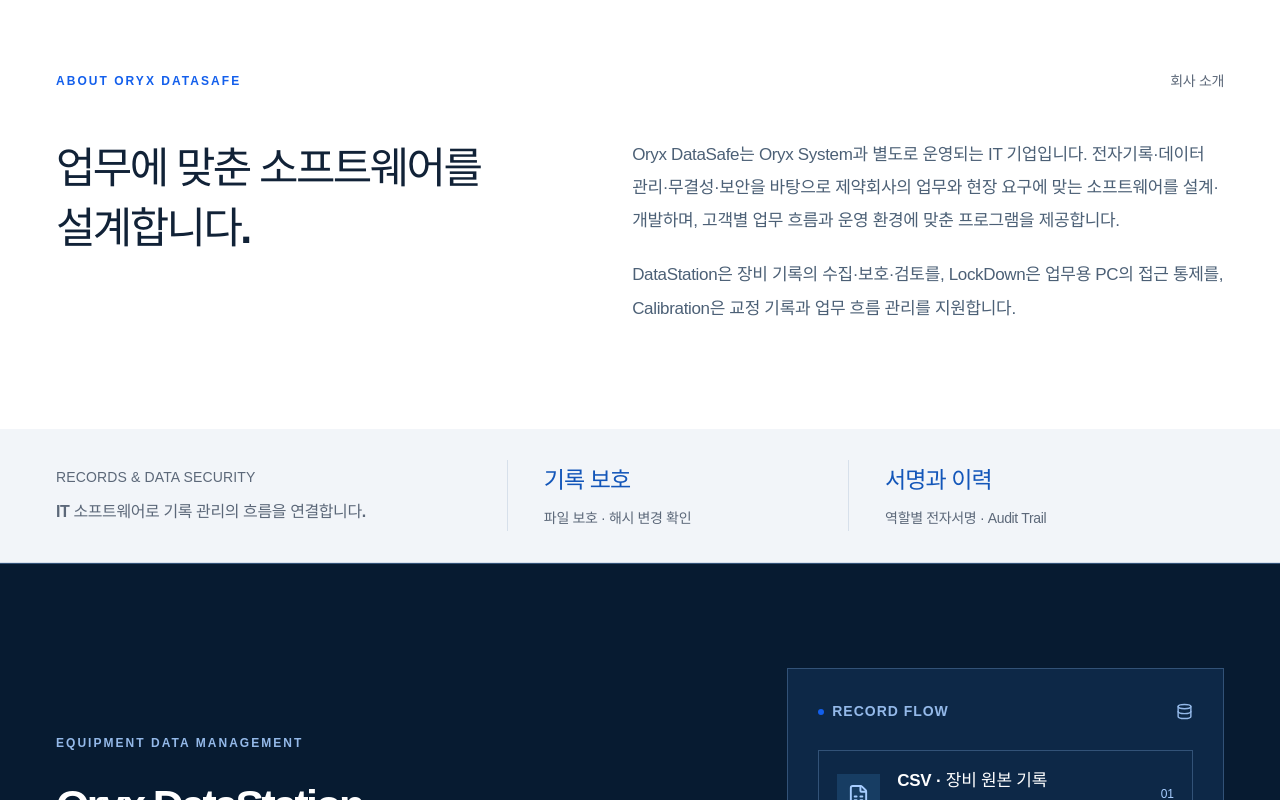
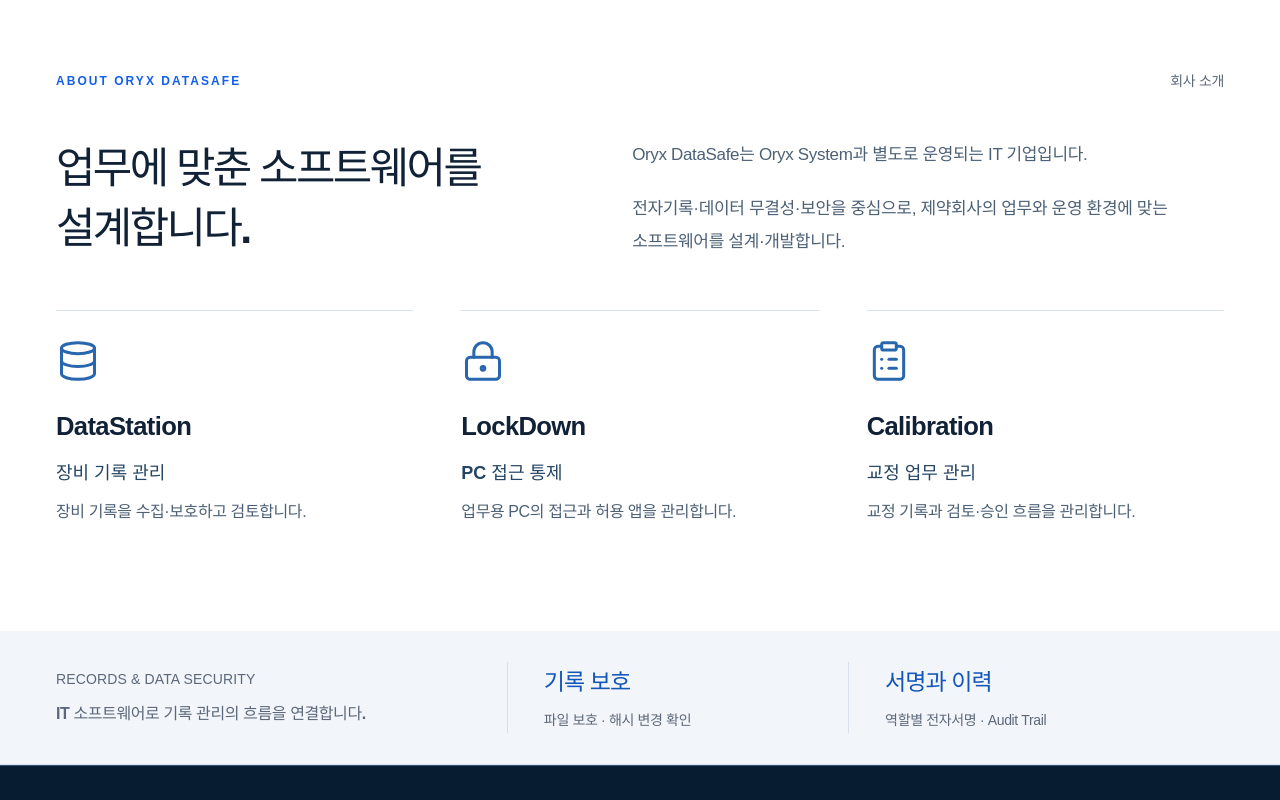
Before and after one commit to oryx-system/HomPage, a React (Vite) app: page / in a window 1280 px wide. Shown: the part 1020-1820 px from the top of the page. Built offline with nearby package versions, Linux system fonts and the light colour scheme.

Commit message:
Improve DataSafe company overview and contact footer readability

```diff
--- a/components/Footer.tsx
+++ b/components/Footer.tsx
@@ -3,11 +3,14 @@
 
 export default function Footer() {
   const { t } = useLanguage();
-  const links = [['about', '회사 소개'], ['brochures', '제품 브로셔'], ['implementation', '도입 과정'], ['privacy', '개인정보 안내'], ['contact', '제품 및 도입 문의']];
   return <footer className="site-footer"><div className="container">
     <div className="footer-main">
       <a className="footer-brand" href="#home" aria-label={t('Oryx DataSafe 홈')}><Logo /></a>
-      <nav aria-label={t('하단 메뉴')}>{links.map(([id, label]) => <a key={id} href={`#${id}`}>{t(label)}</a>)}</nav>
+      <div className="footer-company">
+        <strong>{t('오릭스 데이터세이프')}</strong>
+        <p>{t('대표 홍승철')}<span>{t('충청남도 금산군 비호산로 4, 1층')}</span></p>
+        <p><a href="tel:+821065450415">010-6545-0415</a><span><a href="mailto:schong@oryxsystem.co.kr">schong@oryxsystem.co.kr</a></span></p>
+      </div>
       <a className="back-top" href="#home">{t('맨 위로')}</a>
     </div>
     <div className="footer-bottom">
--- a/i18n/supporting.ts
+++ b/i18n/supporting.ts
@@ -155,10 +155,6 @@
     "en": "This guidance is intended to help organize initial requirements. It does not replace legal advice, a certificate, or product validation results.",
     "ru": "Этот материал помогает сформулировать первоначальные требования. Он не заменяет юридическую консультацию, сертификат или результаты валидации продукта."
   },
-  "홍승철 · Founder & CEO": {
-    "en": "Seung-cheol Hong · Founder & CEO",
-    "ru": "Seung-cheol Hong · Основатель и руководитель"
-  },
   "전화": {
     "en": "Phone",
     "ru": "Телефон"
@@ -186,10 +182,6 @@
   "이메일 문의의 처리 방식과 보관 기간을 포함한 정식 개인정보 처리방침은 운영자의 확인과 확정이 필요합니다.": {
     "en": "The formal privacy policy, including how email inquiries are handled and how long they are retained, still requires the operator’s confirmation and finalization.",
     "ru": "Официальная политика обработки персональных данных, включая порядок обработки обращений по электронной почте и срок их хранения, еще требует проверки и окончательного утверждения оператором сайта."
-  },
-  "Oryx DataSafe는 Oryx System과 별도로 운영되는 IT 기업입니다. 전자기록·데이터 관리·무결성·보안을 바탕으로 제약회사의 업무와 현장 요구에 맞는 소프트웨어를 설계·개발하며, 고객별 업무 흐름과 운영 환경에 맞춘 프로그램을 제공합니다.": {
-    "en": "Oryx DataSafe is an IT company operating separately from Oryx System. It designs and develops software centered on electronic records, data management, integrity, and security to meet pharmaceutical companies’ work and site needs, providing programs tailored to each customer’s workflows and operating environment.",
-    "ru": "Oryx DataSafe — ИТ-компания, работающая отдельно от Oryx System. Компания проектирует и разрабатывает программное обеспечение в области электронных записей, управления данными, целостности и безопасности с учетом рабочих задач и требований на объектах фармацевтических компаний, предоставляя программы, адаптированные к рабочим процессам и условиям эксплуатации каждого заказчика."
   },
   "업무에 맞춘 소프트웨어를 설계합니다.": {
     "en": "We design software around your work.",
@@ -219,10 +211,19 @@
     "en": "Information to discuss: deliverables, schedule, contract terms",
     "ru": "Темы для обсуждения: результаты работ, сроки, условия договора"
   },
-  "DataStation은 장비 기록의 수집·보호·검토를, LockDown은 업무용 PC의 접근 통제를, Calibration은 교정 기록과 업무 흐름 관리를 지원합니다.": {
-    "en": "DataStation supports the collection, protection, and review of equipment records; LockDown supports access control for work PCs; Calibration supports the management of calibration records and workflows.",
-    "ru": "DataStation поддерживает сбор, защиту и проверку записей оборудования; LockDown — контроль доступа к рабочим ПК; Calibration — управление записями калибровки и рабочими процессами."
-  },
+  "Oryx DataSafe는 Oryx System과 별도로 운영되는 IT 기업입니다.": {"en": "Oryx DataSafe is an IT company operating separately from Oryx System.", "ru": "Oryx DataSafe — ИТ-компания, работающая отдельно от Oryx System."},
+  "전자기록·데이터 무결성·보안을 중심으로, 제약회사의 업무와 운영 환경에 맞는 소프트웨어를 설계·개발합니다.": {"en": "We design and develop software for pharmaceutical workflows and operating environments, focusing on electronic records, data integrity and security.", "ru": "Мы разрабатываем ПО для рабочих процессов и условий эксплуатации фармацевтических компаний, уделяя внимание электронным записям, целостности и защите данных."},
+  "장비 기록 관리": {"en": "Equipment records", "ru": "Записи оборудования"},
+  "장비 기록을 수집·보호하고 검토합니다.": {"en": "Collect, protect and review equipment records.", "ru": "Сбор, защита и проверка записей оборудования."},
+  "PC 접근 통제": {"en": "PC access control", "ru": "Контроль доступа к ПК"},
+  "업무용 PC의 접근과 허용 앱을 관리합니다.": {"en": "Manage access and approved apps on work PCs.", "ru": "Управление доступом и разрешёнными приложениями на рабочих ПК."},
+  "교정 기록과 검토·승인 흐름을 관리합니다.": {"en": "Manage calibration records, review and approval workflows.", "ru": "Управление записями калибровки, проверкой и согласованием."},
+  "PHONE": {"en": "PHONE", "ru": "ТЕЛЕФОН"},
+  "EMAIL": {"en": "EMAIL", "ru": "ЭЛЕКТРОННАЯ ПОЧТА"},
+  "도입 문의 · 대표 홍승철": {"en": "Implementation inquiries · Seungchul Hong, Representative", "ru": "Вопросы о внедрении · Руководитель Хон Сынчхоль"},
+  "대표 홍승철": {"en": "Representative: Seungchul Hong", "ru": "Руководитель Хон Сынчхоль"},
+  "오릭스 데이터세이프": {"en": "Oryx DataSafe", "ru": "Oryx DataSafe"},
+  "충청남도 금산군 비호산로 4, 1층": {"en": "1F, 4 Bihosan-ro, Geumsan-gun, Chungcheongnam-do, South Korea", "ru": "Провинция Чхунчхон-Намдо, уезд Кымсан, ул. Пихосан-ро, 4, 1-й этаж"},
   "PRIVACY": {
     "en": "PRIVACY",
     "ru": "КОНФИДЕНЦИАЛЬНОСТЬ"
--- a/one-page.css
+++ b/one-page.css
@@ -380,3 +380,38 @@
   .button,.brochure-card,.brochure-cover img,.directory-copy {transform:none!important;}
   .hero-lock-light {animation:none;opacity:1;}
 }
+
+/* Readable company overview and the System-style company/contact ending. */
+.about-capabilities {display:grid;grid-template-columns:repeat(3,minmax(0,1fr));gap:48px;margin-top:52px;}
+.about-capability {min-width:0;border-top:1px solid var(--line);padding-top:28px;}
+.about-capability > svg {display:block;color:#2866ad;margin-bottom:22px;width:44px;height:44px;}
+.about-capability h3 {overflow-wrap:anywhere;font-size:clamp(1.5rem,2vw,1.875rem);line-height:1.4;letter-spacing:-.025em;margin:0 0 10px;}
+.about-capability h3 a {display:inline-block;padding-block:4px;}
+.about-capability h3 a:hover,.about-capability h3 a:focus-visible {color:var(--blue);text-decoration:underline;text-underline-offset:6px;}
+.about-capability > strong {display:block;font-size:1.125rem;line-height:1.6;color:#254565;}
+.about-capability > p {font-size:1rem;line-height:1.8;color:#4c6076;margin-top:10px;max-width:35ch;}
+.card-icon {width:48px;height:48px;margin-bottom:22px;}
+.card-icon > svg,.ds-feature-top > svg {width:40px;height:40px;flex-shrink:0;}
+.ds-page .ds-feature-card .ds-card-title {font-size:1.5rem;line-height:1.45;}
+.contact-person {font-size:1rem;line-height:1.8;color:#c6dcfc;margin-top:0;}
+.footer-company {flex:1;min-width:0;color:#4c6076;font-size:.875rem;line-height:1.8;}
+.footer-company strong {display:block;font-size:1rem;color:var(--ink);margin-bottom:8px;}
+.footer-company p {display:flex;flex-wrap:wrap;gap:6px 20px;overflow-wrap:anywhere;}
+.footer-company p + p {margin-top:6px;}
+.footer-company a {display:inline-block;min-height:44px;padding-block:8px;}
+.footer-company a:hover,.footer-company a:focus-visible {color:var(--blue);text-decoration:underline;}
+@media(max-width:800px) {
+  .about-capabilities {gap:28px;margin-top:36px;}
+  .footer-company {flex-basis:100%;}
+}
+@media(max-width:600px) {
+  .about-capabilities {grid-template-columns:minmax(0,1fr);gap:28px;}
+  .about-capability {display:grid;grid-template-columns:48px minmax(0,1fr);gap:0 20px;padding-top:24px;}
+  .about-capability > svg {grid-row:1/4;margin-top:6px;}
+  .about-capability :is(h3,strong,p) {grid-column:2;}
+  .about-capability h3 {overflow-wrap:anywhere;font-size:1.5rem;}
+  .about-capability > strong {font-size:1.0625rem;}
+  .footer-company p {display:block;}
+  .footer-company p > span {display:block;margin-top:6px;}
+  .footer-main .back-top {margin-left:0;}
+}
--- a/views/SupportingSections.tsx
+++ b/views/SupportingSections.tsx
@@ -7,10 +7,13 @@
   Search,
   ShieldCheck,
   Signature,
+  Database,
+  LockKeyhole,
+  ClipboardList,
 } from "lucide-react";
 
 const email = "schong@oryxsystem.co.kr";
-const phone = "+82-10-6545-0415";
+const phone = "010-6545-0415";
 const regulationUrl =
   "https://www.ecfr.gov/current/title-21/chapter-I/subchapter-A/part-11";
 
@@ -140,9 +143,23 @@
             <h2 id="about-heading">{t("업무에 맞춘 소프트웨어를 설계합니다.")}</h2>
           </div>
           <div className="company-summary reveal">
-            <p>{t("Oryx DataSafe는 Oryx System과 별도로 운영되는 IT 기업입니다. 전자기록·데이터 관리·무결성·보안을 바탕으로 제약회사의 업무와 현장 요구에 맞는 소프트웨어를 설계·개발하며, 고객별 업무 흐름과 운영 환경에 맞춘 프로그램을 제공합니다.")}</p>
-            <p>{t("DataStation은 장비 기록의 수집·보호·검토를, LockDown은 업무용 PC의 접근 통제를, Calibration은 교정 기록과 업무 흐름 관리를 지원합니다.")}</p>
+            <p>{t("Oryx DataSafe는 Oryx System과 별도로 운영되는 IT 기업입니다.")}</p>
+            <p>{t("전자기록·데이터 무결성·보안을 중심으로, 제약회사의 업무와 운영 환경에 맞는 소프트웨어를 설계·개발합니다.")}</p>
           </div>
+        </div>
+        <div className="about-capabilities">
+          {[
+            { icon: Database, name: 'DataStation', title: '장비 기록 관리', description: '장비 기록을 수집·보호하고 검토합니다.', id: 'datastation' },
+            { icon: LockKeyhole, name: 'LockDown', title: 'PC 접근 통제', description: '업무용 PC의 접근과 허용 앱을 관리합니다.', id: 'lockdown' },
+            { icon: ClipboardList, name: 'Calibration', title: '교정 업무 관리', description: '교정 기록과 검토·승인 흐름을 관리합니다.', id: 'calibration' },
+          ].map(({ icon: Icon, name, title, description, id }) => (
+            <article className="about-capability reveal" key={id}>
+              <Icon size={44} strokeWidth={1.65} aria-hidden="true" />
+              <h3><a href={`#${id}`}>{name}</a></h3>
+              <strong>{t(title)}</strong>
+              <p>{t(description)}</p>
+            </article>
+          ))}
         </div>
       </div>
     </section>
@@ -165,12 +182,11 @@
           </div>
           <div className="contact-primary reveal">
             <dl className="contact-facts">
-              <div><dt>{t("전화")}</dt><dd><a href="tel:+821065450415">{phone}</a></dd></div>
-              <div><dt>{t("이메일")}</dt><dd>{email}</dd></div>
-              <div className="contact-fact-person"><dt>{t("대표")}</dt><dd>{t("홍승철 · Founder & CEO")}</dd></div>
-              <div className="contact-fact-address"><dt>{t("소재지")}</dt><dd>{t("충청남도 금산군 비호산로 4 1층")}</dd></div>
+              <div><dt>{t("PHONE")}</dt><dd><a href="tel:+821065450415">{phone}</a></dd></div>
+              <div><dt>{t("EMAIL")}</dt><dd><a href={`mailto:${email}`}>{email}</a></dd></div>
             </dl>
-            <a className="button button-primary" href={`mailto:${email}`}><Mail size={18} aria-hidden="true" />{t("메일 보내기")}</a>
+            <p className="contact-person">{t("도입 문의 · 대표 홍승철")}</p>
+            <a className="button button-primary" href={`mailto:${email}?subject=Oryx%20DataSafe`}><Mail size={18} aria-hidden="true" />{t("메일 보내기")}</a>
             <p className="form-note">{t("이메일 링크는 기기의 메일 앱을 엽니다. 메일 앱을 사용할 수 없다면 주소를 복사해 보내주세요.")}</p>
           </div>
         </div>
```
Also changed, not shown: 1 other file (tests, documents, lock files or other folders).
